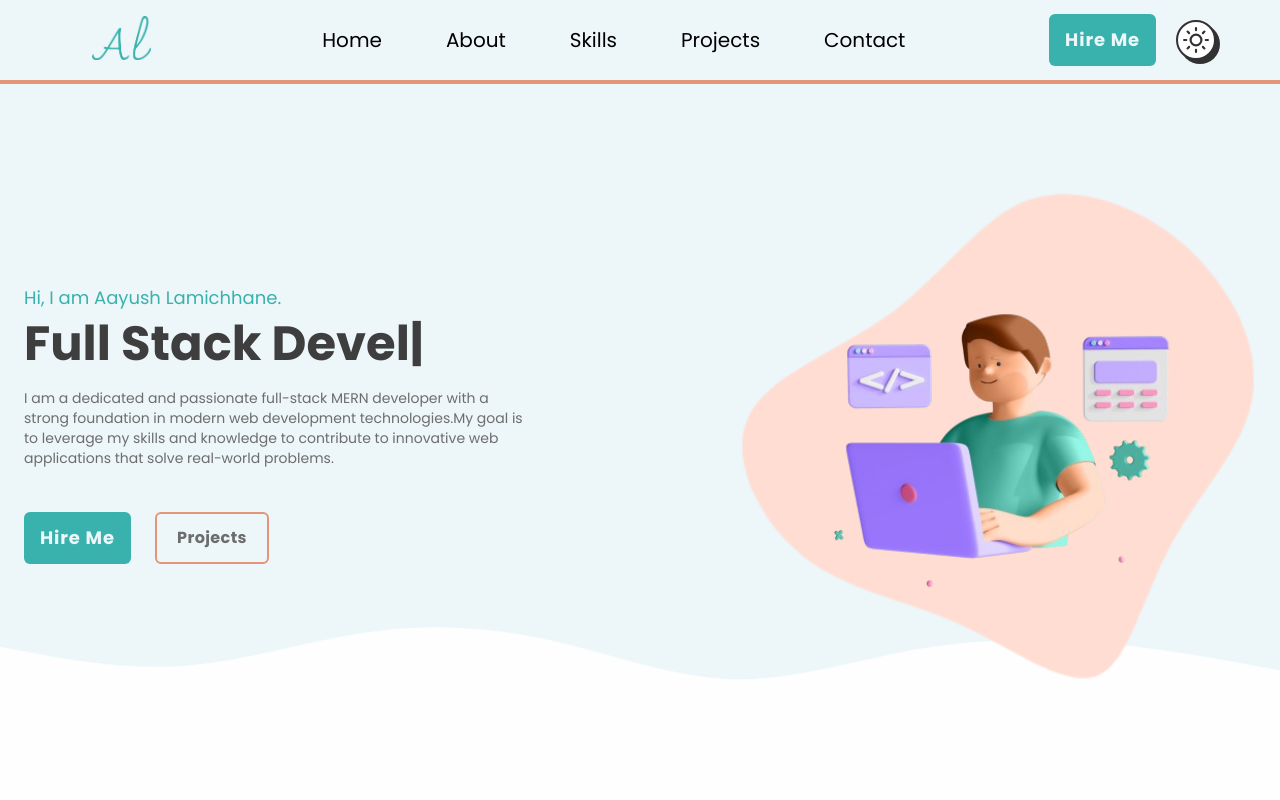
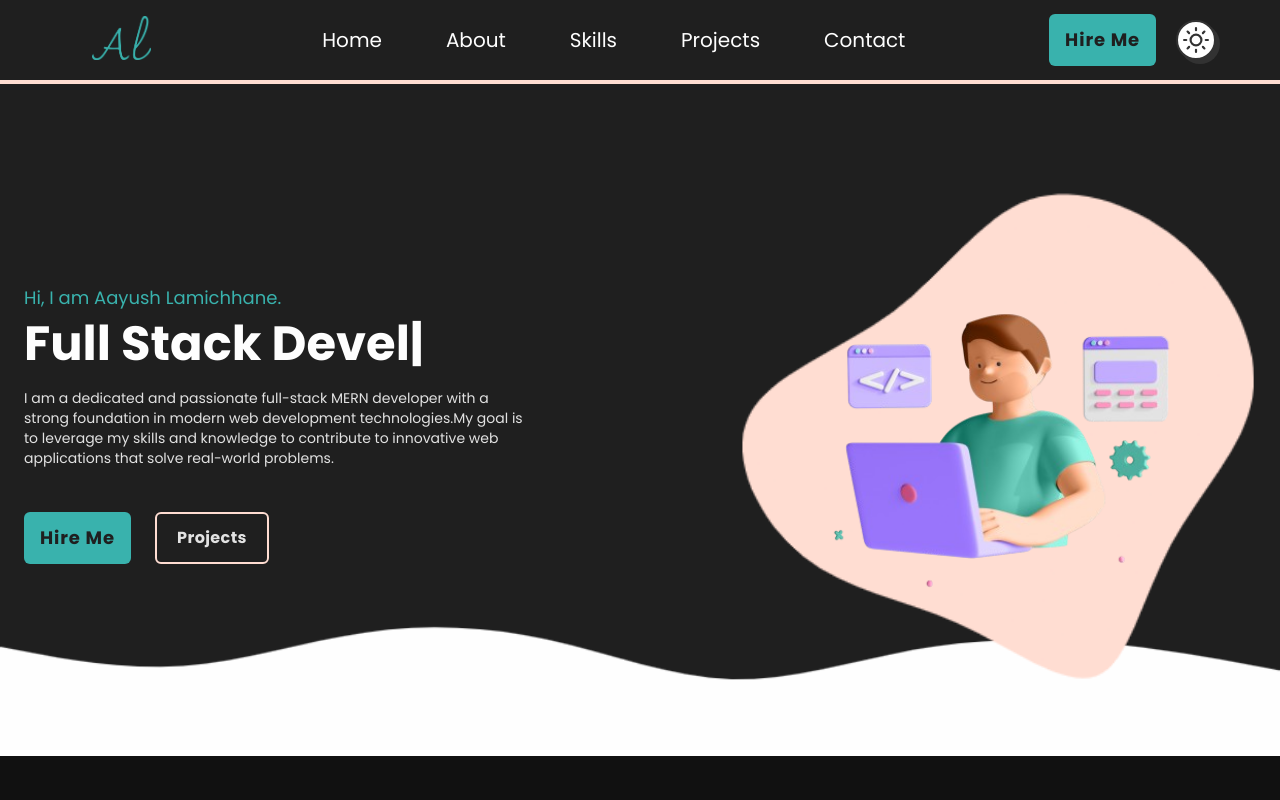
Before and after one commit to AaaayushXD/Portfolio-aayush, a React (Vite) app in the folder frontend/: page / in a window 1280 px wide. Both pictures are taken after a click on the label 1196 px from the left and 40 px from the top of the page. Shown: the top 800 px of the page. Built offline with nearby package versions, Linux system fonts and the light colour scheme.

Commit message:
dark mode enabled

```diff
--- a/frontend/index.html
+++ b/frontend/index.html
@@ -1,5 +1,5 @@
 <!DOCTYPE html>
-<html lang="en">
+<html lang="en" data-theme="dark">
   <head>
     <meta charset="UTF-8" />
     <link rel="icon" type="image/svg+xml" href="/vite.svg" />
--- a/frontend/src/Components/About.tsx
+++ b/frontend/src/Components/About.tsx
@@ -2,7 +2,7 @@ export const About: React.FC = () => {
   return (
     <>
       <div
-        className="flex flex-col items-center justify-center w-full h-full px-4 py-5 bg-[#fefefe]"
+        className="flex flex-col items-center justify-center w-full h-full px-4 py-5 bg-[var(--about-section-bg)] text-[var(--text-primary)]"
         id="about-section"
       >
         <div className="max-w-[1700px] grid grid-cols-1 md:grid-cols-2 place-items-center py-8 px-2 gap-8 min-h-[60vh]">
--- a/frontend/src/Components/Contact.tsx
+++ b/frontend/src/Components/Contact.tsx
@@ -2,7 +2,7 @@ export const Contact = () => {
   return (
     <>
       <div
-        className="flex items-center justify-center w-full h-full px-5 py-6"
+        className="flex items-center justify-center w-full h-full px-5 py-6 text-[var(--text-primary)]"
         id="contact-section"
       >
         <div className="max-w-[1700px] w-full flex flex-col gap-8 py-10">
--- a/frontend/src/Components/Footer.tsx
+++ b/frontend/src/Components/Footer.tsx
@@ -3,7 +3,7 @@ import { Facebook, Github, Linkedin, Twitter } from "lucide-react";
 export const Footer: React.FC = () => {
   return (
     <>
-      <div className="w-full h-full bg-[var(--background-color)] pt-6">
+      <div className="w-full h-full bg-[var(--background-color)] pt-6 text-[var(--text-primary)]">
         {/* links */}
         <div className="grid grid-cols-2 gap-8 max-w-screen sm:grid-cols-3 sm:gap-6">
           <div className="flex flex-col px-3 py-2">
--- a/frontend/src/Components/Home.tsx
+++ b/frontend/src/Components/Home.tsx
@@ -3,14 +3,28 @@ import LandingPage from "./LandingPage";
 import { Navbar } from "./Navbar";
 import { Skills } from "./Skills";
 import BottomBlob from "../assets/wave-haikei-bottom.png";
+import BottomBlobBlack from "../assets/wave-haikei-black-bottom.png";
 // import TopBlob from "../assets/wave-haikei-top.png";
 // import TopBlobBg from "../assets/wave-haikei-top-bg.png";
 // import BottomBlobBg from "../assets/wave-bottom-bg.png";
 import { Projects } from "./Projects";
 import { Contact } from "./Contact";
 import { Footer } from "./Footer";
+import { useEffect, useState } from "react";
 
 export const Home: React.FC = () => {
+  const theme = document.documentElement.getAttribute("data-theme");
+  const [image, setImage] = useState<string>("");
+  useEffect(() => {
+    if (theme === "dark") {
+      setImage(BottomBlobBlack);
+      console.log("dark theme on");
+    } else {
+      setImage(BottomBlob);
+      console.log("light on");
+    }
+  }, [theme]);
+
   return (
     <div>
       <div className="w-full h-full ">
@@ -18,7 +32,7 @@ export const Home: React.FC = () => {
       </div>
       <div className="relative w-full h-full">
         <LandingPage />
-        <BlobMakerBottom url={BottomBlob} alt="Bottom blob" />
+        <BlobMakerBottom url={image} alt="Bottom blob" />
       </div>
       <div className="relative w-full h-full">
         <About />
--- a/frontend/src/Components/Navbar.tsx
+++ b/frontend/src/Components/Navbar.tsx
@@ -5,7 +5,7 @@ import { SwitchButton } from "./SwitchButton";
 
 export const Navbar: React.FC = () => {
   return (
-    <nav className="">
+    <nav className="text-[var(--text-primary)]">
       <div className="flex-col items-center justify-center hidden w-full select-none lg:flex">
         <DesktopNavbar />
       </div>
--- a/frontend/src/Components/Skills.tsx
+++ b/frontend/src/Components/Skills.tsx
@@ -6,7 +6,7 @@ import React from "../assets/react.png";
 export const Skills = () => {
   return (
     <div
-      className="flex items-center justify-center w-full h-full px-4 py-8"
+      className="flex items-center justify-center w-full h-full px-4 py-8 text-[var(--text-primary)]"
       id="skills-section"
     >
       <div
--- a/frontend/src/Components/SwitchButton.tsx
+++ b/frontend/src/Components/SwitchButton.tsx
@@ -1,12 +1,21 @@
-import { useState } from "react";
+import { useEffect, useState } from "react";
 import "../switch.css";
 
 export const SwitchButton: React.FC = () => {
-  const [mode, setMode] = useState<boolean>(false);
-  console.log(mode);
+  const [mode, setMode] = useState<"light" | "dark">("light");
+
+  useEffect(() => {
+    if (mode === "light") {
+      document.documentElement.setAttribute("data-theme", mode);
+    } else {
+      document.documentElement.setAttribute("data-theme", mode);
+    }
+  }, [mode]);
 
   const modeHandler = () => {
-    setMode((prev) => !prev);
+    const newTheme = mode === "dark" ? "light" : "dark";
+    setMode(newTheme);
+    document.documentElement.setAttribute("data-theme", newTheme);
   };
 
   return (
@@ -16,9 +25,9 @@ export const SwitchButton: React.FC = () => {
         <svg
           width="24"
           viewBox="0 0 24 24"
-          stroke-width="2"
-          stroke-linejoin="round"
-          stroke-linecap="round"
+          strokeWidth="2"
+          strokeLinejoin="round"
+          strokeLinecap="round"
           stroke="currentColor"
           height="24"
           fill="none"
--- a/frontend/src/index.css
+++ b/frontend/src/index.css
@@ -2,12 +2,12 @@
 @import "tailwindcss/utilities";
 @import "tailwindcss/components";
 
-@layer {
+@layer base {
   ::-webkit-scrollbar {
     width: 0;
   }
 
-  :root {
+  :root[data-theme="light"] {
     --text-secondary: #fefefe;
     --background-color: #edf6f9;
     --navbar-color: #e29578;
@@ -19,7 +19,26 @@
     --grey-text: #6d6d6d;
     --hover-primary-color: #9ffffc;
     --hover-secondary-color: #ffd9cc;
+    --about-section-bg: #fefefe;
+
   }
+
+  :root[data-theme="dark"] {
+    --text-secondary: #3e3e3e;
+    --background-color: #1f1f1f;
+    --navbar-color: #ffddd2;
+    --secondary-color: #e29578;
+
+    --primary-color: #39b2ad;
+    --hover-color: #006d77;
+    --text-primary: #fefefe;
+    --grey-text: #e2e2e2;
+    --hover-primary-color: #9ffffc;
+    --hover-secondary-color: #d8a594;
+    --about-section-bg: #111111;
+
+  }
+
   * {
     scroll-behavior: smooth;
   }
@@ -39,7 +58,7 @@
   }
 
   .skill-section {
-    background: rgba(237, 246, 249, 0.25);
+    background: rgba(237, 246, 249, 0);
     box-shadow: 0 8px 32px 0 rgba(73, 73, 73, 0.37);
     backdrop-filter: blur(4.5px);
     -webkit-backdrop-filter: blur(4.5px);
--- a/frontend/tailwind.config.js
+++ b/frontend/tailwind.config.js
@@ -1,6 +1,7 @@
 /** @type {import('tailwindcss').Config} */
 export default {
   content: ["./src/**/*.{js,jsx,ts,tsx,html}"],
+  darkMode: "class",
   theme: {
     extend: {},
   },
```
Also changed, not shown: frontend/src/assets/wave-haikei-black-bottom.png (added).
